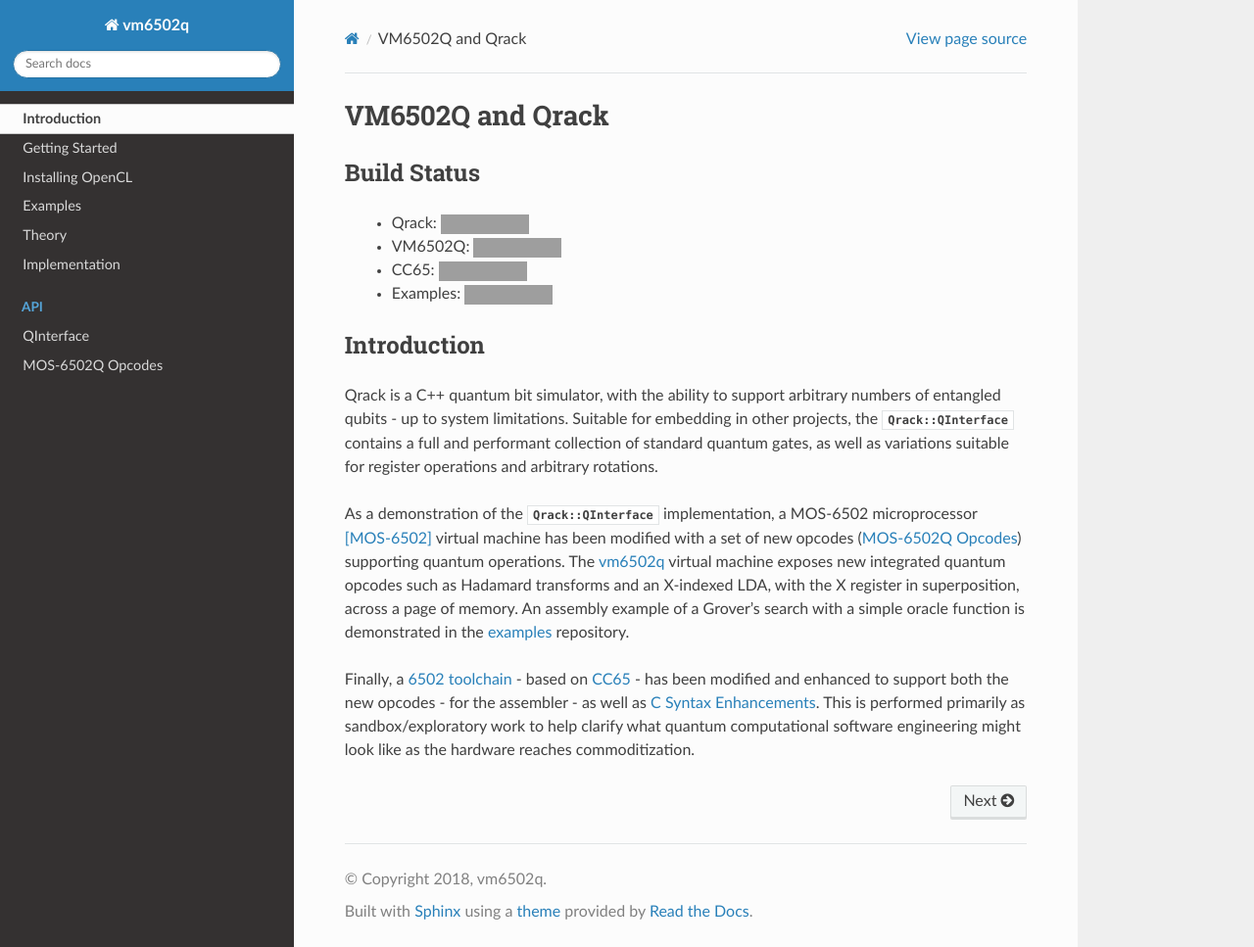
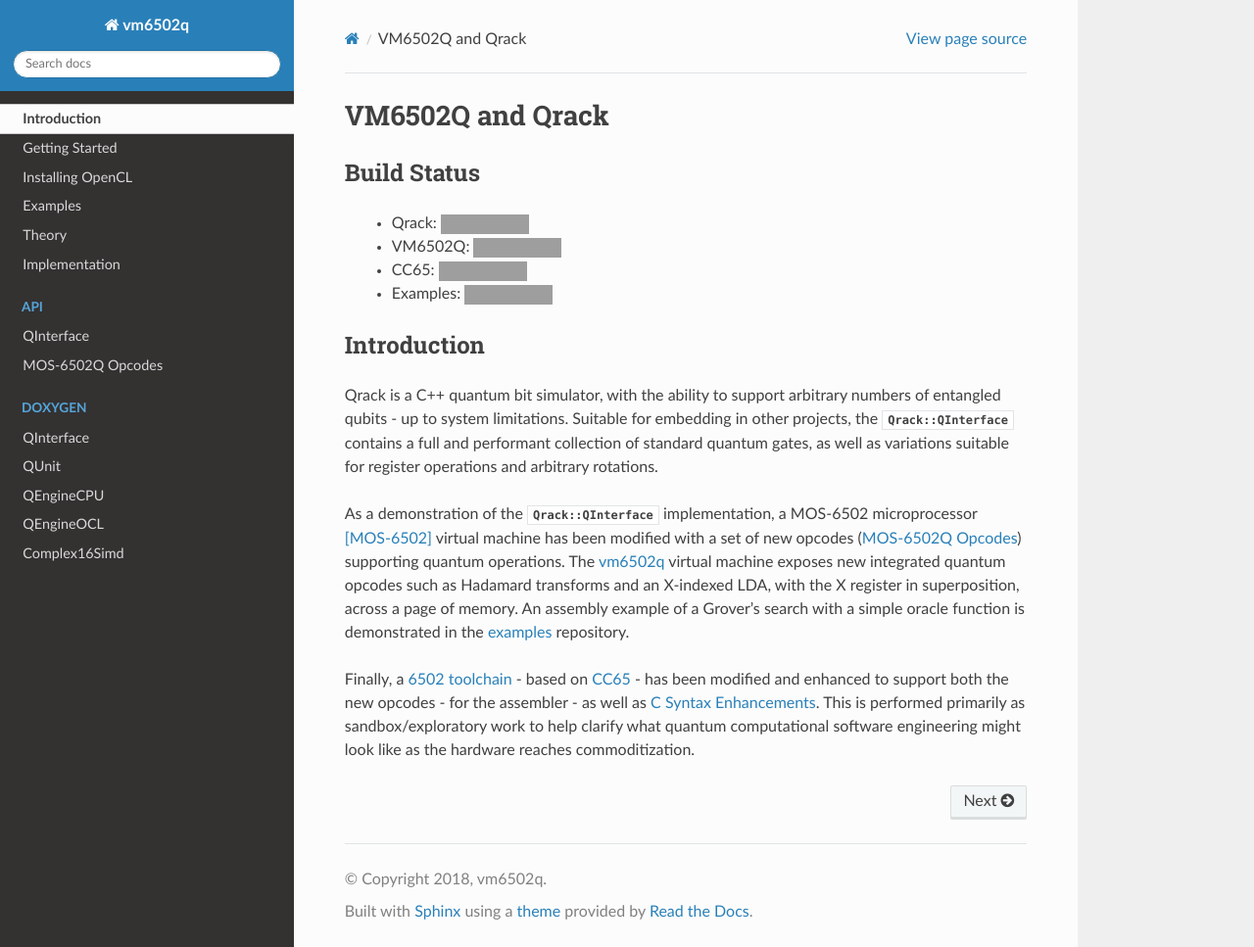
Before and after one commit to vm6502q/qrack.github.io, a Sphinx documentation site: the page built from docs/index.rst, in a window 1280 px wide and 967 px high. Shown: the whole window at 98% size. Built offline with Sphinx 7.4.7 and the Read the Docs theme 2.0.0, drawn with Linux system fonts in a browser that asks for light colours; grey boxes are pictures that could not be loaded.

Commit message:
Force the doxygen build over to a dox branch on qrack temporarily

```diff
--- a/docs/index.rst
+++ b/docs/index.rst
@@ -75,3 +75,14 @@ Finally, a `6502 toolchain <https://github.com/vm6502q/cc65>`_ - based on `CC65
 
     api/qinterface
     api/6502
+
+.. toctree::
+    :hidden:
+    :caption: Doxygen
+    :maxdepth: 2
+
+    QInterface <_static/doxygen/classQrack_1_1QInterface.html#http://>
+    QUnit <_static/doxygen/classQrack_1_1QUnit.html#http://>
+    QEngineCPU <_static/doxygen/classQrack_1_1QEngineCPU.html#http://>
+    QEngineOCL <_static/doxygen/classQrack_1_1QEngineOCL.html#http://>
+    Complex16Simd <_static/doxygen/classQrack_1_1Complex16Simd.html#http://>
--- a/docs/run_doxygen.py
+++ b/docs/run_doxygen.py
@@ -6,7 +6,7 @@ def run_doxygen(repo):
     """Run the doxygen make command in the designated folder"""
 
     try:
-        rc = subprocess.call("git clone -b dox https://github.com/bennbollay/{0}.git /tmp/{0}".format(repo), shell=True)
+        rc = subprocess.call("git clone https://github.com/vm6502q/{0}.git /tmp/{0}".format(repo), shell=True)
         if rc < 0:
             sys.stderr.write("failed to clone repo {0}: {1}, {2}".format(repo))
             return
```
